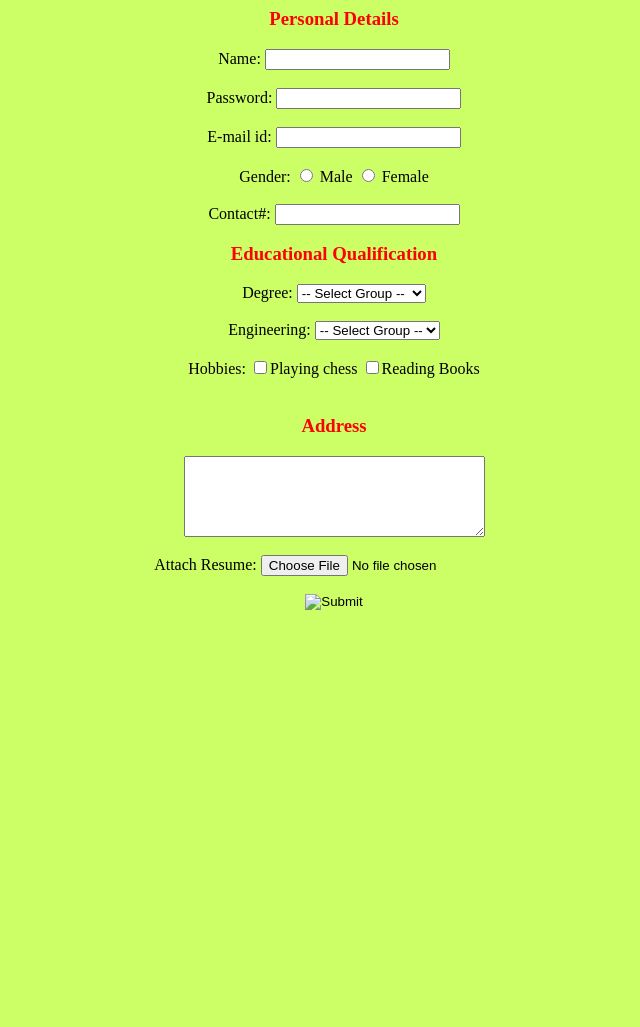
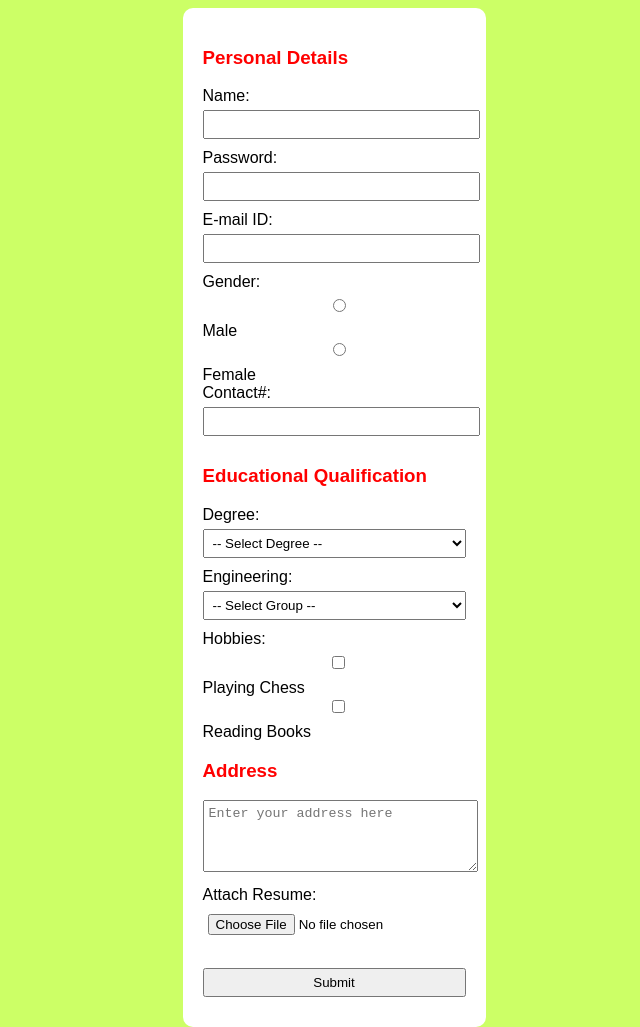
Before and after one commit to Sadhana008/spy, a plain HTML site: page form.html in a window 1280 px wide. Shown: the whole page, without its empty margins (306-946 px from the left). Before the commit the page ends 800 px from the top, so only its background shows below. Drawn offline with Linux system fonts and the light colour scheme.

Commit message:
Update form.html
changed

```diff
--- a/form.html
+++ b/form.html
@@ -1,39 +1,92 @@
+<!DOCTYPE html>
 <html>
 <head>
-<title>Form Example</title>
+  <title>Form Example</title>
+  <style>
+    body {
+      background-color: #CCFF66;
+      font-family: Arial, sans-serif;
+      text-align: center;
+    }
+    form {
+      display: inline-block;
+      text-align: left;
+      padding: 20px;
+      background-color: #fff;
+      border-radius: 10px;
+    }
+    h3 {
+      color: red;
+    }
+    input, select, textarea {
+      width: 100%;
+      margin-bottom: 10px;
+      padding: 5px;
+    }
+    label {
+      display: block;
+      margin-bottom: 5px;
+    }
+  </style>
 </head>
-<body bgcolor="#CCFF66">
-<form align="center">
-<h3 style="color:#F00">Personal Details</h3>
-Name:
-<input type="text" name="name" id="name"><br><br>
-Password:
-<input type="password" name="password" id="password"><br><br>
-E-mail id: <input type="text" name="name" id="name"><br><br>
-Gender: <input type="radio" name="radiogroup1" value="radio" id="radiogroup1"> Male
-<input type="radio" name="radiogroup1" value="radio" id="radiogroup2"> Female<br><br>
-Contact#: <input type="text" name="mobile" id="mobile">
-<h3 style="color:#F00">Educational Qualification</h3>
-Degree: <select name="degree" id="degree">
-        <option selected>-- Select Group --</option>
-        <option>B.Com</option>
-        <option>B.sc</option>
-        <option>B.com Computers</option>
-        <option>B.A</option>
-      </select><br>       <br>
-Engineering: <select name="eng" id="eng">
-        <option selected>-- Select Group --</option>
-        <option>CSE</option>
-        <option>ECE</option>
-        <option>CIVIL</option>
-        <option>EEE</option>
-      </select><br><br>
-Hobbies: <input type="checkbox" name="CheckboxGroup1" value="checkbox" id="CheckboxGroup1">Playing chess
-<input type="checkbox" name="CheckboxGroup1" value="checkbox" id="CheckboxGroup2">Reading Books<br><br>
-<h3 style="color:#F00">Address</h3>
-<textarea name="textarea" cols="35" rows="5" id="textarea"></textarea><br> <br>
-Attach Resume: <input type="file" name="fileField" id="fileField"><br><br>
-<input type="image" src="/images/submit_btn.png">
-</form>
+<body>
+
+  <form>
+    <h3>Personal Details</h3>
+
+    <label for="name">Name:</label>
+    <input type="text" id="name" name="name">
+
+    <label for="password">Password:</label>
+    <input type="password" id="password" name="password">
+
+    <label for="email">E-mail ID:</label>
+    <input type="email" id="email" name="email">
+
+    <label>Gender:</label>
+    <input type="radio" id="male" name="gender" value="male">
+    <label for="male" style="display:inline;">Male</label>
+    <input type="radio" id="female" name="gender" value="female">
+    <label for="female" style="display:inline;">Female</label>
+
+    <label for="mobile">Contact#:</label>
+    <input type="text" id="mobile" name="mobile">
+
+    <h3>Educational Qualification</h3>
+
+    <label for="degree">Degree:</label>
+    <select id="degree" name="degree">
+      <option value="">-- Select Degree --</option>
+      <option value="bcom">B.Com</option>
+      <option value="bsc">B.Sc</option>
+      <option value="bcom-computers">B.Com Computers</option>
+      <option value="ba">B.A</option>
+    </select>
+
+    <label for="eng">Engineering:</label>
+    <select id="eng" name="eng">
+      <option value="">-- Select Group --</option>
+      <option value="cse">CSE</option>
+      <option value="ece">ECE</option>
+      <option value="civil">CIVIL</option>
+      <option value="eee">EEE</option>
+    </select>
+
+    <label>Hobbies:</label>
+    <input type="checkbox" id="chess" name="hobbies" value="chess">
+    <label for="chess" style="display:inline;">Playing Chess</label><br>
+    <input type="checkbox" id="books" name="hobbies" value="books">
+    <label for="books" style="display:inline;">Reading Books</label>
+
+    <h3>Address</h3>
+    <textarea id="address" name="address" rows="4" placeholder="Enter your address here"></textarea>
+
+    <label for="resume">Attach Resume:</label>
+    <input type="file" id="resume" name="resume">
+
+    <br><br>
+    <input type="submit" value="Submit">
+  </form>
+
 </body>
 </html>
```
